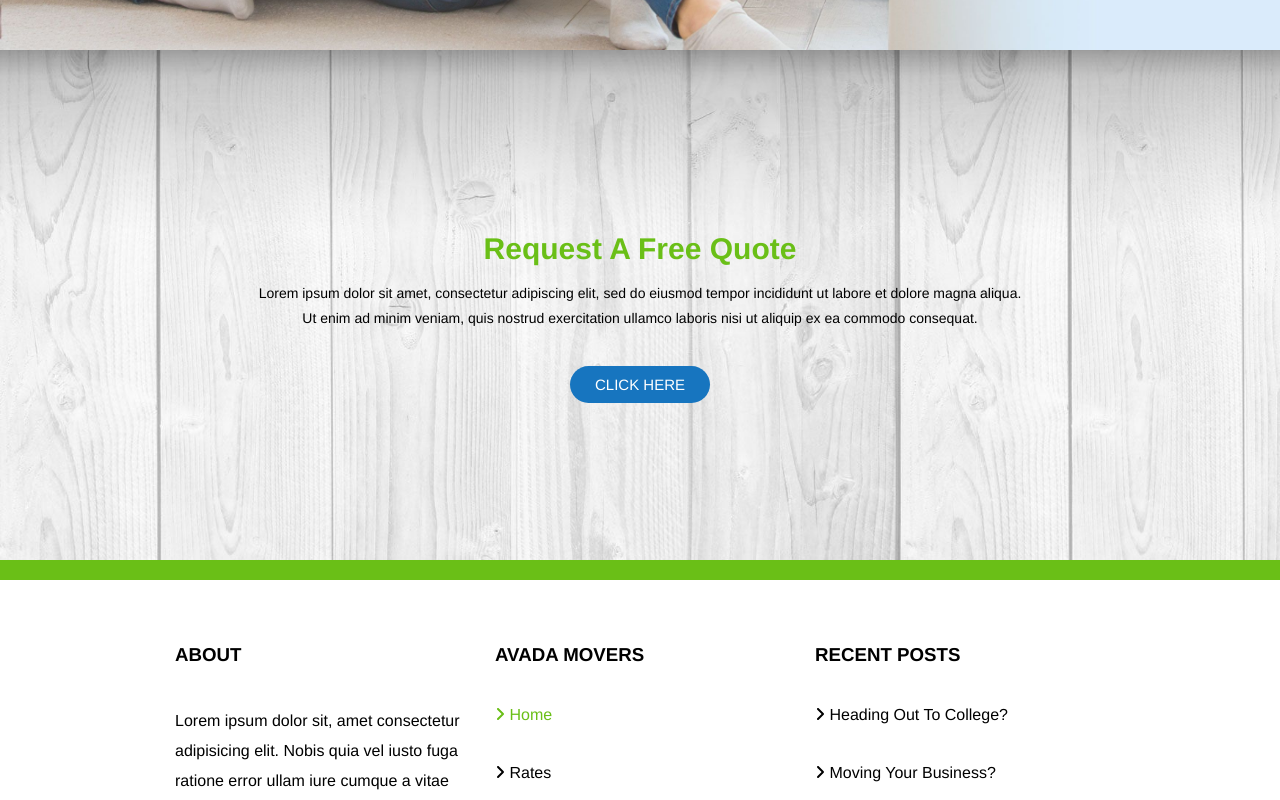
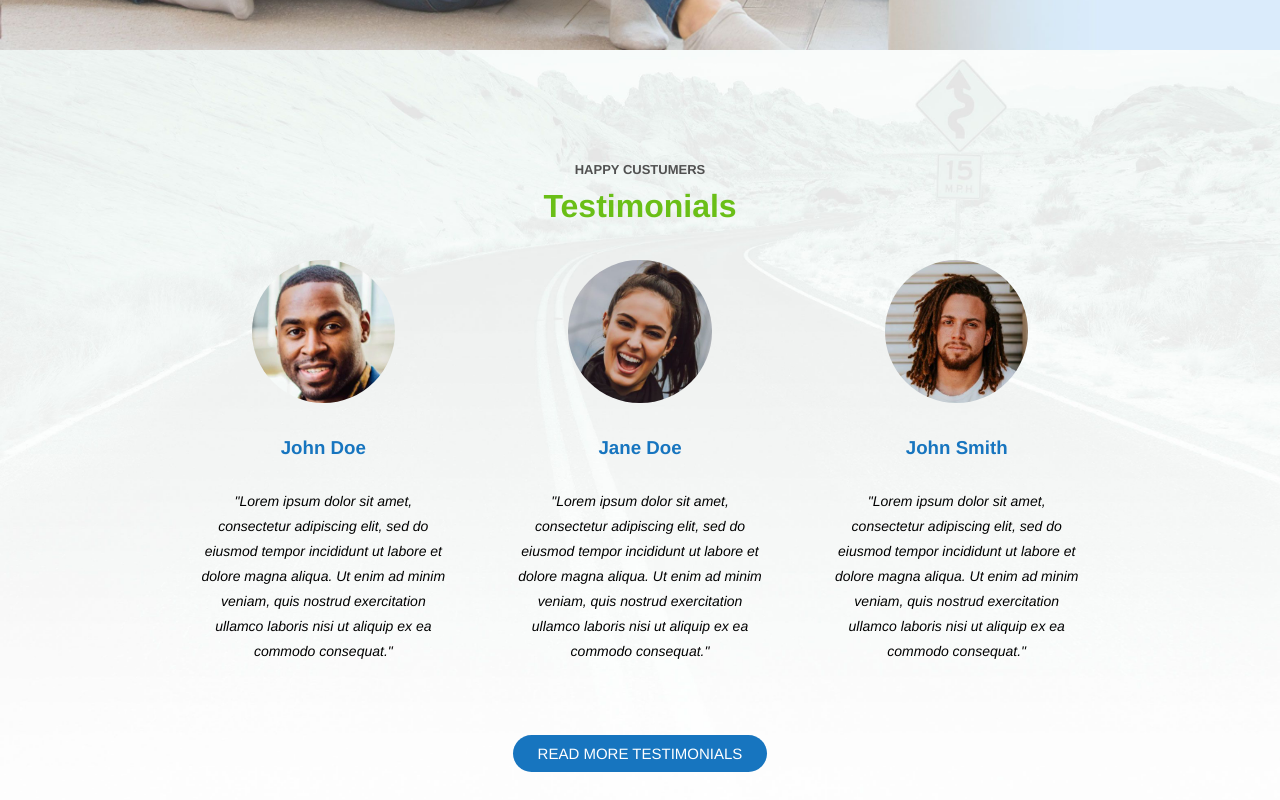
Before and after one commit to dulcetiseduce1/proj-html-vuejs, a Vue app: page / in a window 1280 px wide. Shown: the part 2840-3640 px from the top of the page. Built offline with nearby package versions, Linux system fonts and the light colour scheme.

Commit message:
testimonials

```diff
--- a/src/components/TheTestimonialsQuote.vue
+++ b/src/components/TheTestimonialsQuote.vue
@@ -1,12 +1,78 @@
 <template>
+  <div>
+    <div class="testimonials">
+      <div class="testimonials-wrapper">
+        <div class="testimonials-text">
+          <span>HAPPY CUSTUMERS</span>
+          <h1>Testimonials</h1>
+        </div>
+
+        <div class="cards-wrapper">
+          <div class="testimonials-card">
+            <img
+              src="../assets/img/avada-movers-johndoe-final-400x400.jpg"
+              alt="john doe"
+            />
+            <div class="texts">
+              <h3>John Doe</h3>
+              <p>
+                "Lorem ipsum dolor sit amet, consectetur adipiscing elit, sed do
+                eiusmod tempor incididunt ut labore et dolore magna aliqua. Ut
+                enim ad minim veniam, quis nostrud exercitation ullamco laboris
+                nisi ut aliquip ex ea commodo consequat."
+              </p>
+            </div>
+          </div>
+          <div class="testimonials-card">
+            <img
+              src="../assets/img/avada-movers-janedoe-final-400x400.jpg"
+              alt="jane doe"
+            />
+            <div class="texts">
+              <h3>Jane Doe</h3>
+              <p>
+                "Lorem ipsum dolor sit amet, consectetur adipiscing elit, sed do
+                eiusmod tempor incididunt ut labore et dolore magna aliqua. Ut
+                enim ad minim veniam, quis nostrud exercitation ullamco laboris
+                nisi ut aliquip ex ea commodo consequat."
+              </p>
+            </div>
+          </div>
+          <div class="testimonials-card">
+            <img
+              src="../assets/img/avada-movers-johnsmith-final-400x400.jpg"
+              alt="john smith"
+            />
+            <div class="texts">
+              <h3>John Smith</h3>
+              <p>
+                "Lorem ipsum dolor sit amet, consectetur adipiscing elit, sed do
+                eiusmod tempor incididunt ut labore et dolore magna aliqua. Ut
+                enim ad minim veniam, quis nostrud exercitation ullamco laboris
+                nisi ut aliquip ex ea commodo consequat."
+              </p>
+            </div>
+          </div>
+        </div>
+
+        <div class="button-wrapper">
+          <a class="button" href="#">READ MORE TESTIMONIALS</a>
+        </div>
+      </div>
+    </div>
+
     <div class="request">
       <div class="request-wrapper">
         <div class="request-text">
           <h2>Request A Free Quote</h2>
           <P
-          >Lorem ipsum dolor sit amet, consectetur adipiscing elit, sed do eiusmod tempor incididunt ut labore et dolore magna aliqua. Ut enim ad minim veniam, quis nostrud exercitation ullamco laboris nisi ut aliquip ex ea commodo consequat.</P
+            >Lorem ipsum dolor sit amet, consectetur adipiscing elit, sed do
+            eiusmod tempor incididunt ut labore et dolore magna aliqua. Ut enim
+            ad minim veniam, quis nostrud exercitation ullamco laboris nisi ut
+            aliquip ex ea commodo consequat.</P
           >
           <a class="button" href="#">CLICK HERE</a>
+        </div>
       </div>
     </div>
   </div>
@@ -19,6 +85,98 @@ export default {
 </script>
 
 <style lang="scss">
+//testimonials
+.testimonials {
+  width: 100%;
+  height: 800px;
+  background-color: #ffffff;
+  display: flex;
+  align-items: center;
+  background-image: url("../assets/img/avada-movers-testimonial-background.jpg");
+  background-repeat: no-repeat;
+  background-size: cover;
+  margin-bottom: 100px;
+
+  .testimonials-wrapper {
+    width: 80%;
+    height: 80%;
+    margin: 0 auto;
+    padding-top: 30px;
+
+    .testimonials-text {
+      text-align: center;
+      margin-bottom: 10px;
+
+      span {
+        font-size: 13px;
+        color: rgb(80, 80, 80);
+        font-weight: 600;
+      }
+
+      h1 {
+        color: #6abf17;
+        margin-top: 10px;
+      }
+
+      p {
+        width: 40%;
+        margin: 0 auto;
+        font-size: 14px;
+        line-height: 25px;
+        margin-bottom: 25px;
+      }
+    }
+
+    .cards-wrapper {
+      width: 70%;
+      min-width: 950px;
+      height: calc(100% - 100px);
+      display: flex;
+      justify-content: space-around;
+      align-items: center;
+      margin: 0 auto;
+
+      .testimonials-card {
+        width: 350px;
+        height: 490px;
+        padding: 15px;
+        text-align: center;
+
+        img {
+          width: 50%;
+          margin-bottom: 10px;
+          border-radius: 50%;
+        }
+
+        .texts {
+          padding: 20px 20px 25px 20px;
+
+          h3 {
+            color: #1775bf;
+            margin-bottom: 30px;
+          }
+
+          p {
+            font-size: 14px;
+            line-height: 25px;
+            margin-bottom: 20px;
+            font-style: italic;
+          }
+        }
+      }
+    }
+
+    .button-wrapper {
+      width: 300px;
+      margin: 0 auto;
+      text-align: center;
+
+      // button
+      @import "../assets/TheCss.scss";
+    }
+  }
+}
+
 .request {
   width: 100%;
   height: 510px;
@@ -45,7 +203,6 @@ export default {
 
     h2 {
       color: #6abf17;
-      font-size: 30px;
       margin: 15px 0;
     }
 
```
Lines whose indentation alone changed are shown as unchanged.
